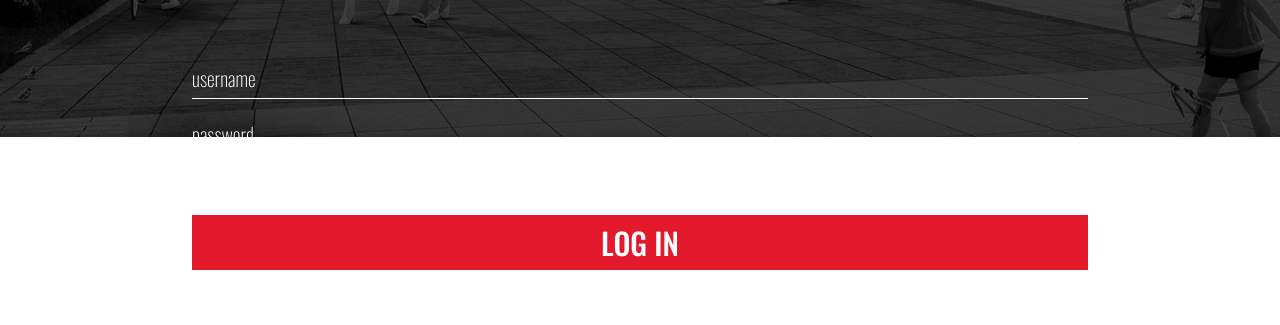
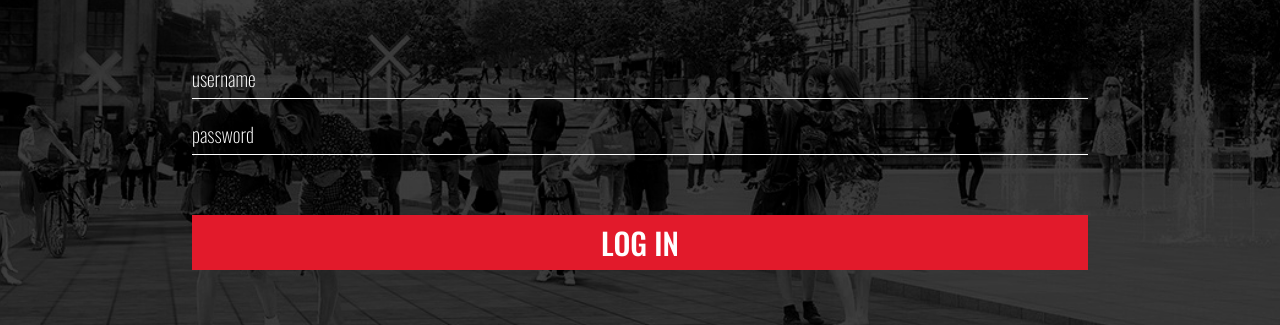
Before and after one commit to eliagseem/mtlexplained, a plain HTML site: page index.html in a window 1280 px wide. Shown: the part 663-988 px from the top of the page. Drawn offline with nearby package versions, Linux system fonts and the light colour scheme.

Commit message:
IT'S THE FIIIIIINAL COOOOOUNTDOOOOWN

```diff
--- a/iama.css
+++ b/iama.css
@@ -23,7 +23,7 @@ body, html {
 	background: -moz-linear-gradient(#808080, #C0C0C0); /* For Firefox 3.6 to 15 */
 	background: linear-gradient(#808080, #C0C0C0); /* Standard syntax */
 	width:100%;
-	height:100%;
+	height:150%;
 	background-size: cover;
 }
 
--- a/index.html
+++ b/index.html
@@ -10,7 +10,7 @@
   </head>
 
   <body>
-  <div class="bg"></div>
+  <div class="bg" style="width:100%; height:150%"></div>
   <script>
       function setUserName() {
         var uName = "";
--- a/style.css
+++ b/style.css
@@ -25,7 +25,6 @@ body, html {
 	padding:0;
 	color: #fff;
 }
-
 
 .logo {
 	position: relative;
```
